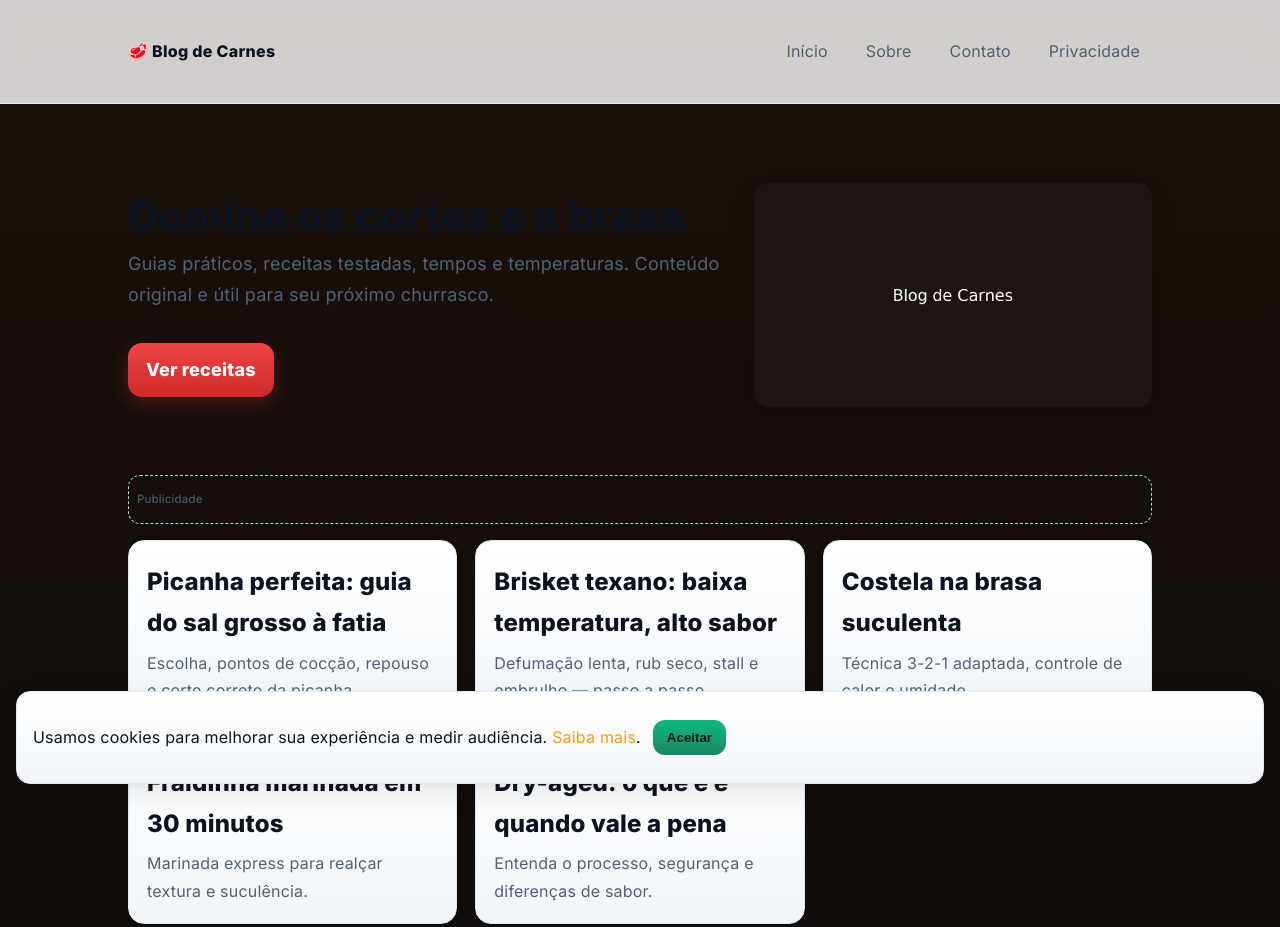
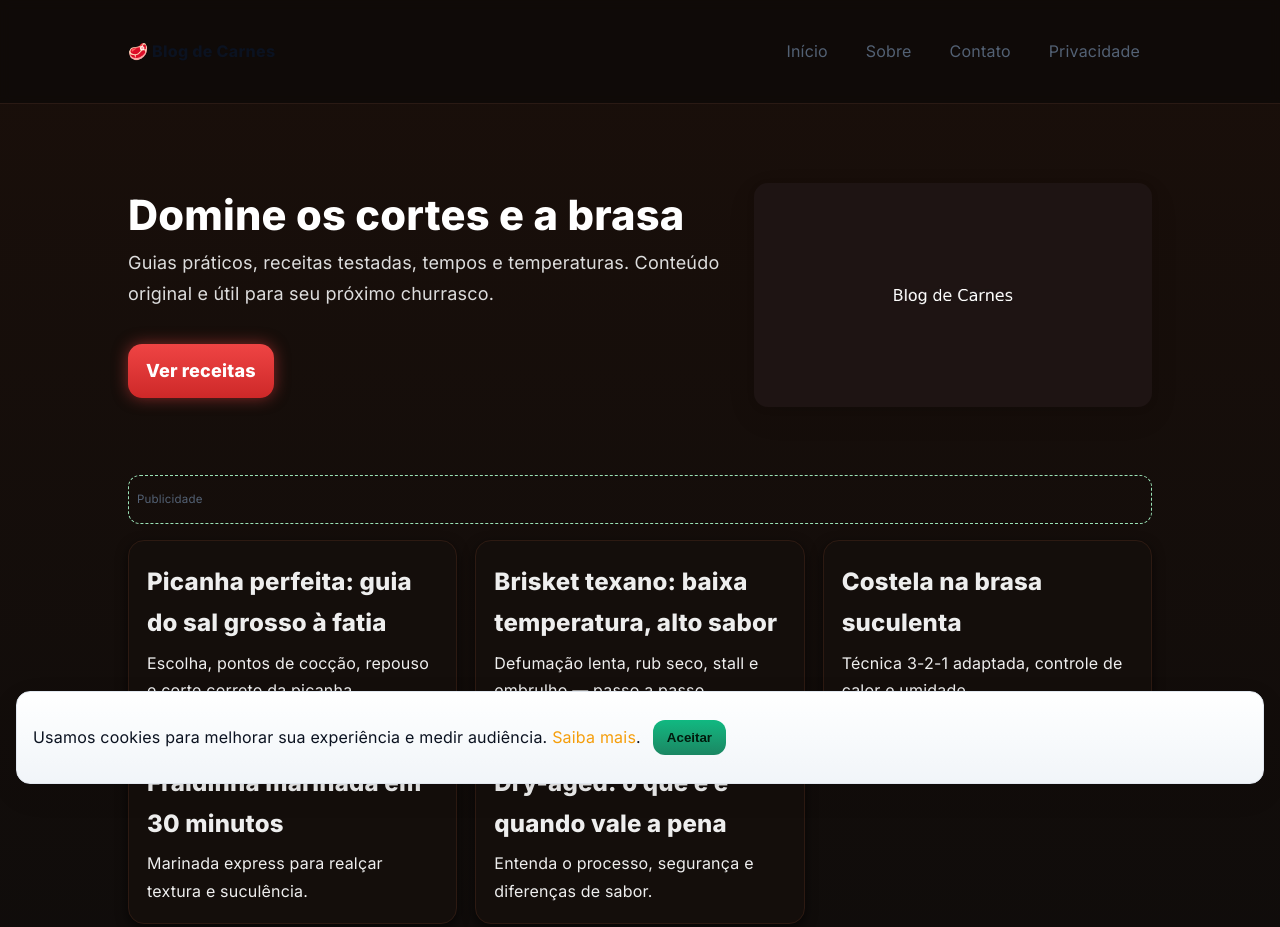
Before and after one commit to impactavisualstudio/blog-deliciasdacasa, a plain HTML site: page index.html in a window 1280 px wide. Shown: the top 927 px of the page. Drawn offline with Linux system fonts and the light colour scheme.

Commit message:
Update styles.css

```diff
--- a/assets/styles.css
+++ b/assets/styles.css
@@ -88,6 +88,41 @@ blockquote{margin:12px 0;padding:8px 14px;border-left:4px solid var(--accent-2);
 .read-progress{position:fixed;top:0;left:0;height:3px;width:0;background:linear-gradient(90deg,var(--accent),var(--accent-2));z-index:60}
 :focus-visible{outline:3px solid color-mix(in hsl, var(--accent) 45%, transparent);outline-offset:2px;border-radius:10px}
 @media (max-width:520px){ .nav{gap:8px} .hero{padding:16px 0} .newsletter{padding:16px} }
+/* === Ajustes robustos para o tema de carnes === */
+
+/* Header escuro */
+.site-header {
+  background: rgba(15, 10, 8, 0.9);
+  border-bottom: 1px solid #2a1a14;
+  backdrop-filter: blur(6px);
+}
+
+/* Texto hero */
+.hero h1 { color: #fff; }
+.hero p { color: #ddd; }
+
+/* Botão brasa */
+.hero .btn {
+  margin-top: 18px;
+  box-shadow: 0 0 15px rgba(239, 68, 68, 0.5);
+}
+
+/* Cards */
+.card {
+  background: rgba(20, 15, 12, 0.9);
+  border: 1px solid #2d1a12;
+  box-shadow: 0 4px 12px rgba(0,0,0,0.6);
+}
+.card h2, .card p { color: #eee; }
+
+/* Footer */
+.site-footer {
+  background: rgba(15, 10, 8, 0.95);
+  border-top: 1px solid #2a1a14;
+}
+.footer-nav a { color: #bbb; }
+.footer-nav a:hover { color: #fff; }
+
 /* === Upgrade do HERO: padding maior + gradiente suave + moldura === */
 .hero{
   /* reforça o espaçamento; sobrescreve o antigo */
```
